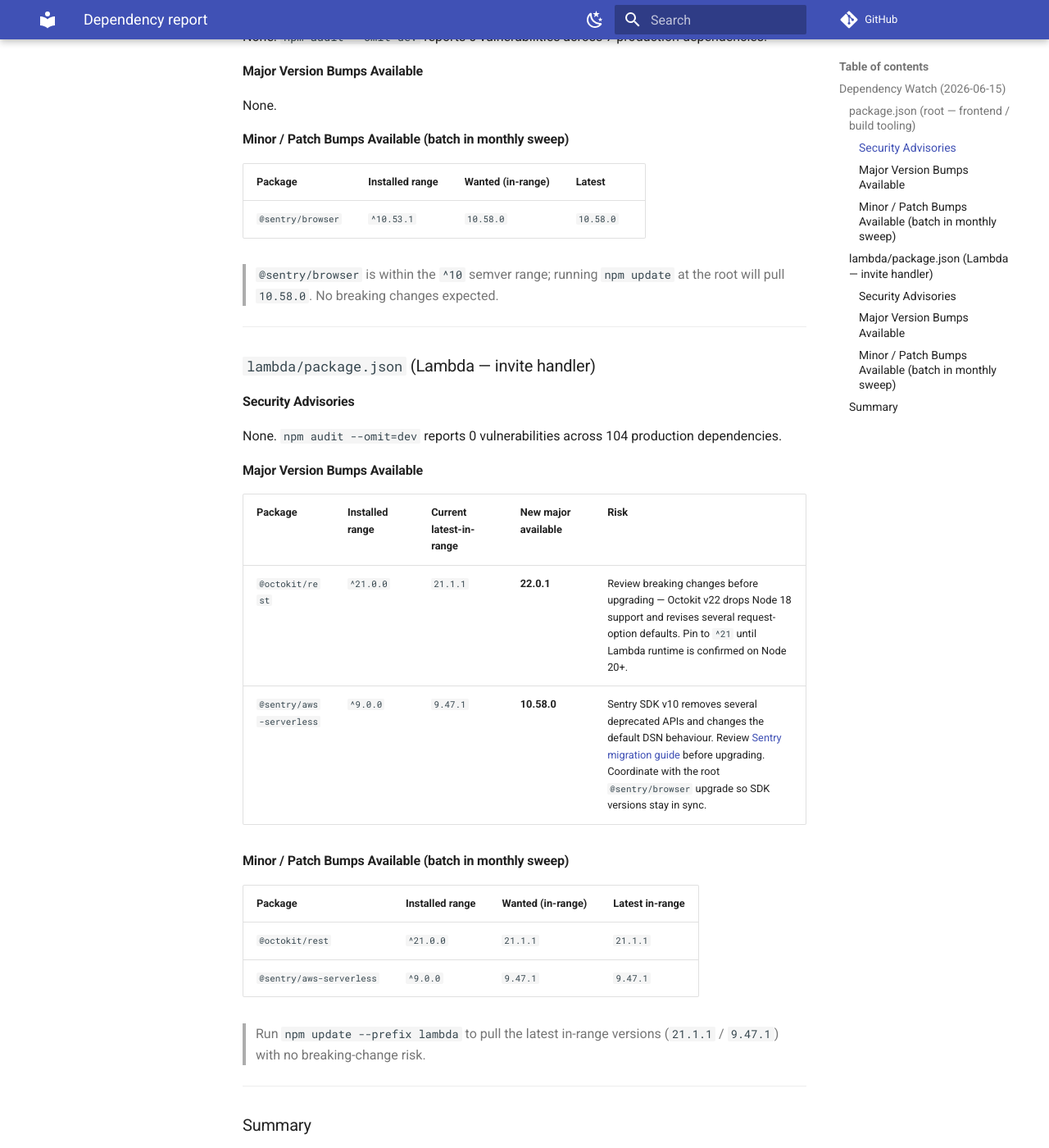
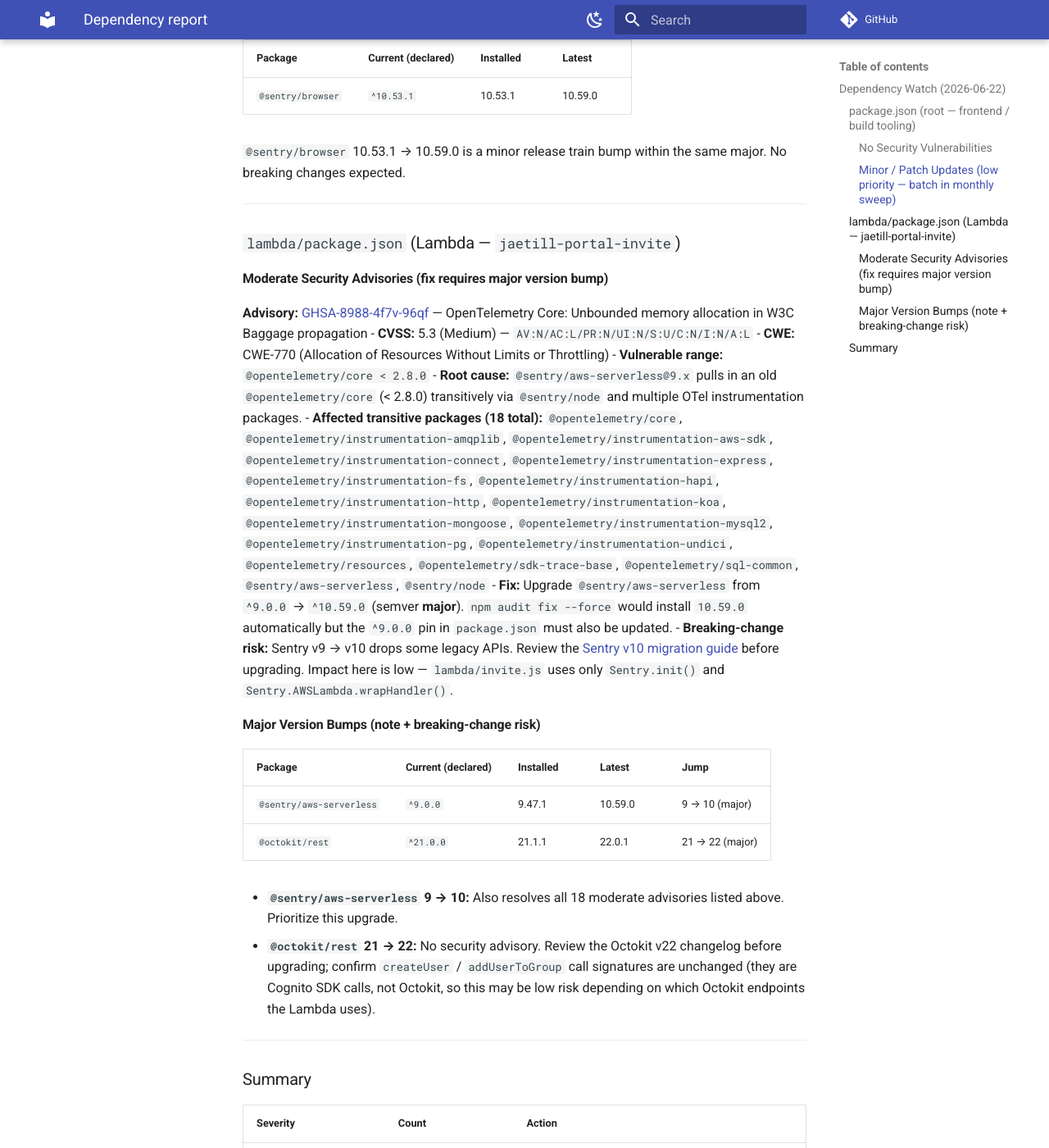
Before and after one commit to jaetill/jaetill-portal, an MkDocs documentation site: the page built from docs/dependency-report.md, in a window 1280 px wide and 1400 px high, scrolled down 443 px. Shown: the whole window at 82% size. Built offline with MkDocs 1.6.1 and Material for MkDocs 9.7.7, drawn with Linux system fonts in a browser that asks for light colours; comment, search, counter and statistics services are not loaded; some of the changed text lies outside the part shown.

Commit message:
dep-watch: weekly report 2026-06-22

```diff
--- a/docs/dependency-report.md
+++ b/docs/dependency-report.md
@@ -1,48 +1,45 @@
-## Dependency Watch (2026-06-15)
-
-Generated by dep-watcher. Covers production dependencies only (`--omit=dev`).
-Security audit results reflect `npm audit --omit=dev` at time of run.
+## Dependency Watch (2026-06-22)
 
 ---
 
 ### `package.json` (root — frontend / build tooling)
 
-#### Security Advisories
-None. `npm audit --omit=dev` reports 0 vulnerabilities across 7 production dependencies.
+#### No Security Vulnerabilities
 
-#### Major Version Bumps Available
-None.
+`npm audit --omit=dev` reported 0 vulnerabilities across all production dependencies.
 
-#### Minor / Patch Bumps Available (batch in monthly sweep)
+#### Minor / Patch Updates (low priority — batch in monthly sweep)
 
-| Package | Installed range | Wanted (in-range) | Latest |
+| Package | Current (declared) | Installed | Latest |
 |---|---|---|---|
-| `@sentry/browser` | `^10.53.1` | `10.58.0` | `10.58.0` |
+| `@sentry/browser` | `^10.53.1` | 10.53.1 | 10.59.0 |
 
-> `@sentry/browser` is within the `^10` semver range; running `npm update` at the root will pull `10.58.0`. No breaking changes expected.
+`@sentry/browser` 10.53.1 → 10.59.0 is a minor release train bump within the same major. No breaking changes expected.
 
 ---
 
-### `lambda/package.json` (Lambda — invite handler)
+### `lambda/package.json` (Lambda — `jaetill-portal-invite`)
 
-#### Security Advisories
-None. `npm audit --omit=dev` reports 0 vulnerabilities across 104 production dependencies.
+#### Moderate Security Advisories (fix requires major version bump)
 
-#### Major Version Bumps Available
+**Advisory:** [GHSA-8988-4f7v-96qf](https://github.com/advisories/GHSA-8988-4f7v-96qf) — OpenTelemetry Core: Unbounded memory allocation in W3C Baggage propagation
+- **CVSS:** 5.3 (Medium) — `AV:N/AC:L/PR:N/UI:N/S:U/C:N/I:N/A:L`
+- **CWE:** CWE-770 (Allocation of Resources Without Limits or Throttling)
+- **Vulnerable range:** `@opentelemetry/core < 2.8.0`
+- **Root cause:** `@sentry/aws-serverless@9.x` pulls in an old `@opentelemetry/core` (< 2.8.0) transitively via `@sentry/node` and multiple OTel instrumentation packages.
+- **Affected transitive packages (18 total):** `@opentelemetry/core`, `@opentelemetry/instrumentation-amqplib`, `@opentelemetry/instrumentation-aws-sdk`, `@opentelemetry/instrumentation-connect`, `@opentelemetry/instrumentation-express`, `@opentelemetry/instrumentation-fs`, `@opentelemetry/instrumentation-hapi`, `@opentelemetry/instrumentation-http`, `@opentelemetry/instrumentation-koa`, `@opentelemetry/instrumentation-mongoose`, `@opentelemetry/instrumentation-mysql2`, `@opentelemetry/instrumentation-pg`, `@opentelemetry/instrumentation-undici`, `@opentelemetry/resources`, `@opentelemetry/sdk-trace-base`, `@opentelemetry/sql-common`, `@sentry/aws-serverless`, `@sentry/node`
+- **Fix:** Upgrade `@sentry/aws-serverless` from `^9.0.0` → `^10.59.0` (semver **major**). `npm audit fix --force` would install `10.59.0` automatically but the `^9.0.0` pin in `package.json` must also be updated.
+- **Breaking-change risk:** Sentry v9 → v10 drops some legacy APIs. Review the [Sentry v10 migration guide](https://docs.sentry.io/platforms/node/migration/v9-to-v10/) before upgrading. Impact here is low — `lambda/invite.js` uses only `Sentry.init()` and `Sentry.AWSLambda.wrapHandler()`.
 
-| Package | Installed range | Current latest-in-range | New major available | Risk |
+#### Major Version Bumps (note + breaking-change risk)
+
+| Package | Current (declared) | Installed | Latest | Jump |
 |---|---|---|---|---|
-| `@octokit/rest` | `^21.0.0` | `21.1.1` | **22.0.1** | Review breaking changes before upgrading — Octokit v22 drops Node 18 support and revises several request-option defaults. Pin to `^21` until Lambda runtime is confirmed on Node 20+. |
-| `@sentry/aws-serverless` | `^9.0.0` | `9.47.1` | **10.58.0** | Sentry SDK v10 removes several deprecated APIs and changes the default DSN behaviour. Review [Sentry migration guide](https://docs.sentry.io/platforms/javascript/migration/v9-to-v10/) before upgrading. Coordinate with the root `@sentry/browser` upgrade so SDK versions stay in sync. |
+| `@sentry/aws-serverless` | `^9.0.0` | 9.47.1 | 10.59.0 | 9 → 10 (major) |
+| `@octokit/rest` | `^21.0.0` | 21.1.1 | 22.0.1 | 21 → 22 (major) |
 
-#### Minor / Patch Bumps Available (batch in monthly sweep)
-
-| Package | Installed range | Wanted (in-range) | Latest in-range |
-|---|---|---|---|
-| `@octokit/rest` | `^21.0.0` | `21.1.1` | `21.1.1` |
-| `@sentry/aws-serverless` | `^9.0.0` | `9.47.1` | `9.47.1` |
-
-> Run `npm update --prefix lambda` to pull the latest in-range versions (`21.1.1` / `9.47.1`) with no breaking-change risk.
+- **`@sentry/aws-serverless` 9 → 10:** Also resolves all 18 moderate advisories listed above. Prioritize this upgrade.
+- **`@octokit/rest` 21 → 22:** No security advisory. Review the Octokit v22 changelog before upgrading; confirm `createUser` / `addUserToGroup` call signatures are unchanged (they are Cognito SDK calls, not Octokit, so this may be low risk depending on which Octokit endpoints the Lambda uses).
 
 ---
 
@@ -50,8 +47,9 @@
 
 | Severity | Count | Action |
 |---|---|---|
-| CRITICAL / HIGH security advisory | 0 | — |
-| Major version bump available | 2 | Review breaking changes; see notes above |
-| Minor / patch bump available | 3 | Batch in next monthly sweep — `npm update` + `npm update --prefix lambda` |
+| CRITICAL / HIGH security | 0 | — |
+| MODERATE security | 18 (all one root cause) | Upgrade `@sentry/aws-serverless` `^9` → `^10` in `lambda/` |
+| Major version available | 2 | `@sentry/aws-serverless`, `@octokit/rest` in `lambda/` |
+| Minor / patch available | 1 | `@sentry/browser` in root |
 
-No immediate security action required.
+**Recommended immediate action:** Update `lambda/package.json` to pin `@sentry/aws-serverless` at `^10.59.0`, run `npm install` in `lambda/`, validate the Lambda locally (`node lambda/invite.js` smoke test or integration test), then redeploy.
```
